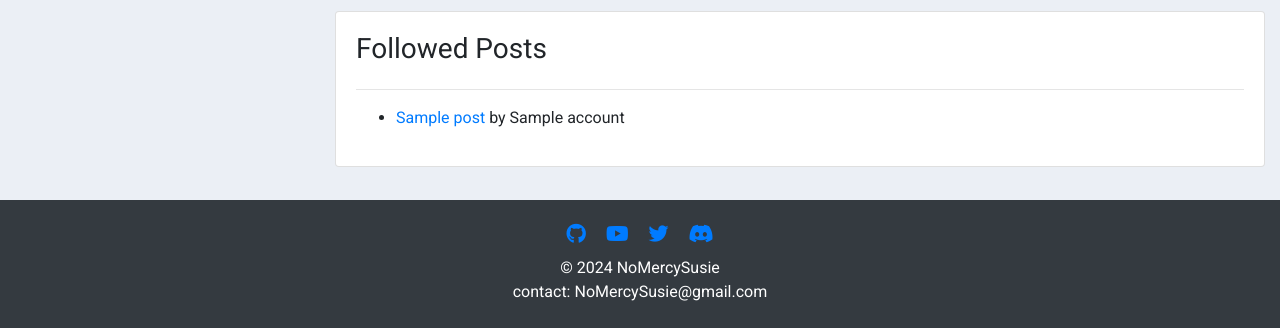
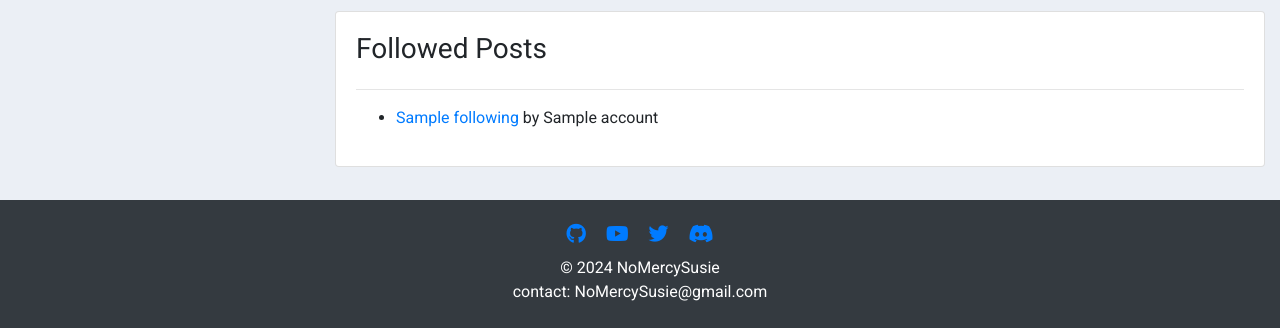
Before and after one commit to willychen0146/neko-scholar, a Django app: template accounts/templates/account_settings.html in a window 1280 px wide. Shown: the part 484-812 px from the top of the page. Run offline with Django 5.2, Linux system fonts and the light colour scheme; tables that the repository leaves empty hold one stand-in row (values such as "Sample post"); the template is opened without the code that fills it: values that come from a table or form of the project are taken from there, most other values are stand-ins (such as "Sample title", 1, 10 or a date in 2020); data that the repository does not hold is empty; some libraries are stand-ins or nearby versions.

Commit message:
fix: links between page

```diff
--- a/accounts/templates/account_settings.html
+++ b/accounts/templates/account_settings.html
@@ -40,10 +40,10 @@
                 <ul>
                     {% for follow in followed_posts %}
                         <li>
-                            <a href="{% url 'post' follow.post.id %}">
-                                {{ follow.post.title }}
+                            <a href="{% url 'post' follow.following.id %}">
+                                {{ follow.following.title }}
                             </a>
-                            by {{ follow.post.account.name }}
+                            by {{ follow.following.account.name }}
                         </li>
                     {% endfor %}
                 </ul>
```
